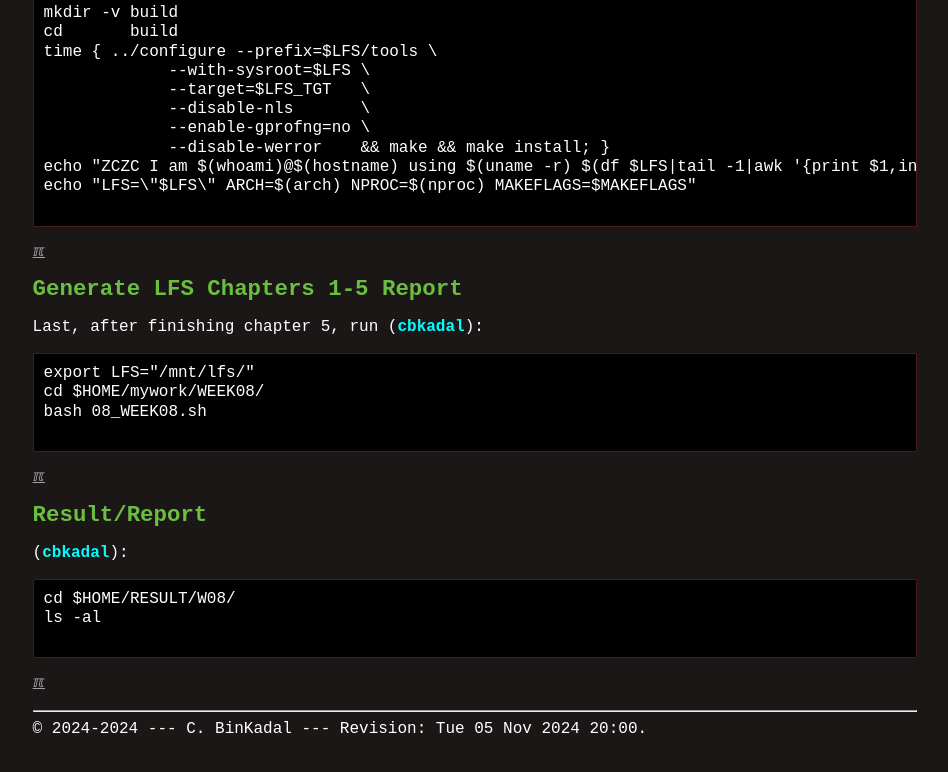
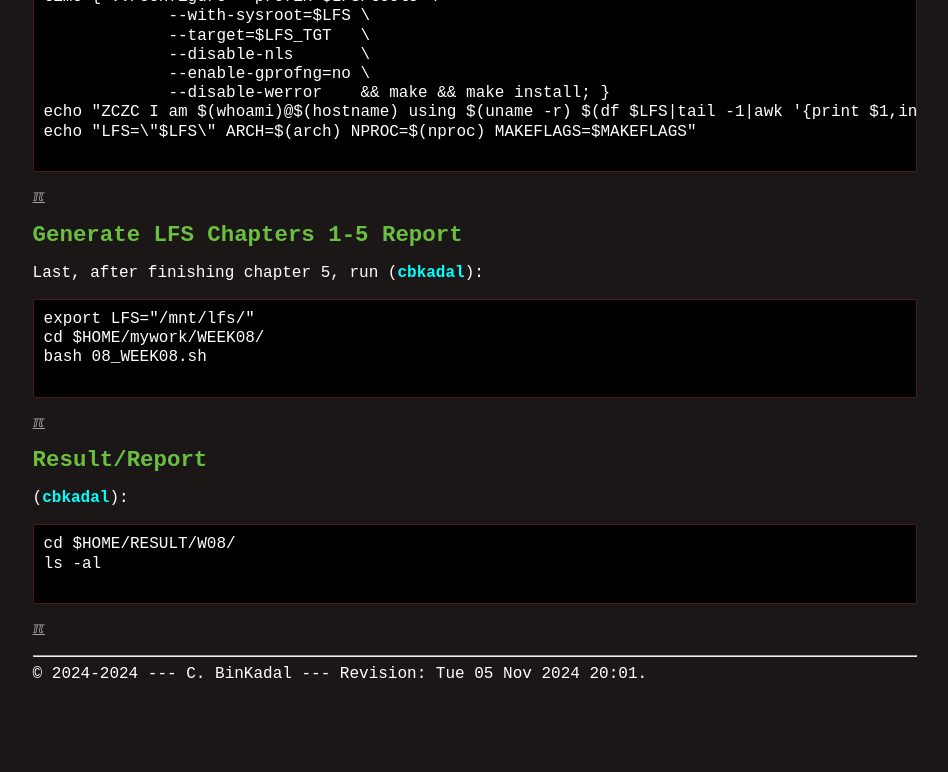
Before and after one commit to os2xx/demOS, a Jekyll site: the page built from W08-03.md, in a window 1280 px wide and 900 px high, scrolled down 3528 px. Shown: the top 772 px of the window, without its empty margins (165-1113 px from the left). Built offline with Jekyll 4.4.1, drawn with Linux system fonts in a browser that asks for light colours; some of the changed text lies outside the part shown.

Commit message:
modified:   W08-03.md

```diff
--- a/_config.yml
+++ b/_config.yml
@@ -1,5 +1,5 @@
 title: Operating Systems Programming
-version:     "Tue 05 Nov 2024 20:00"
+version:     "Tue 05 Nov 2024 20:01"
 copyright:   "2024-2024"
 description: This is the Operating System course site,
       a GitHub Page, hosted at GitHub.com (thank you!).
```
Also changed, not shown: W08-03.md (+0 -1 lines).
